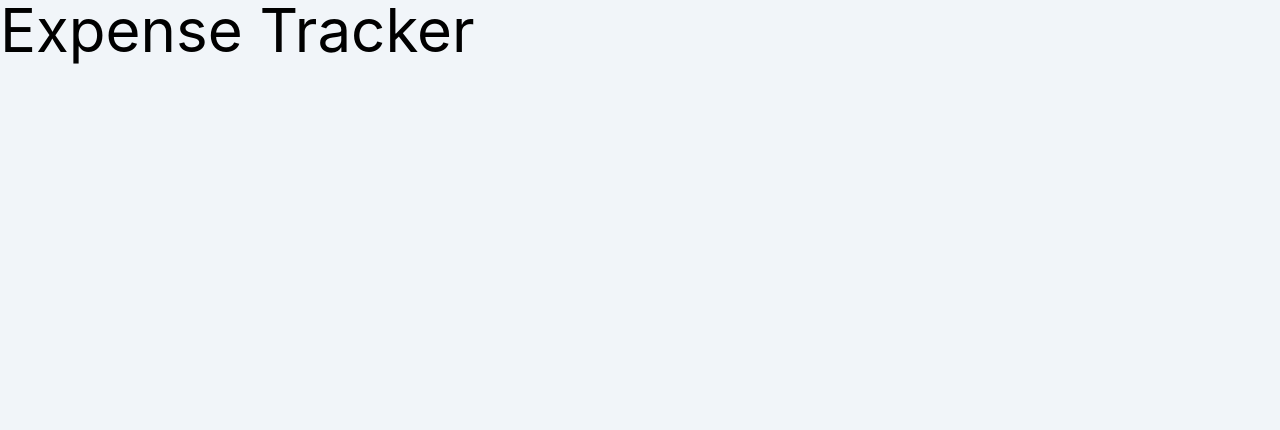
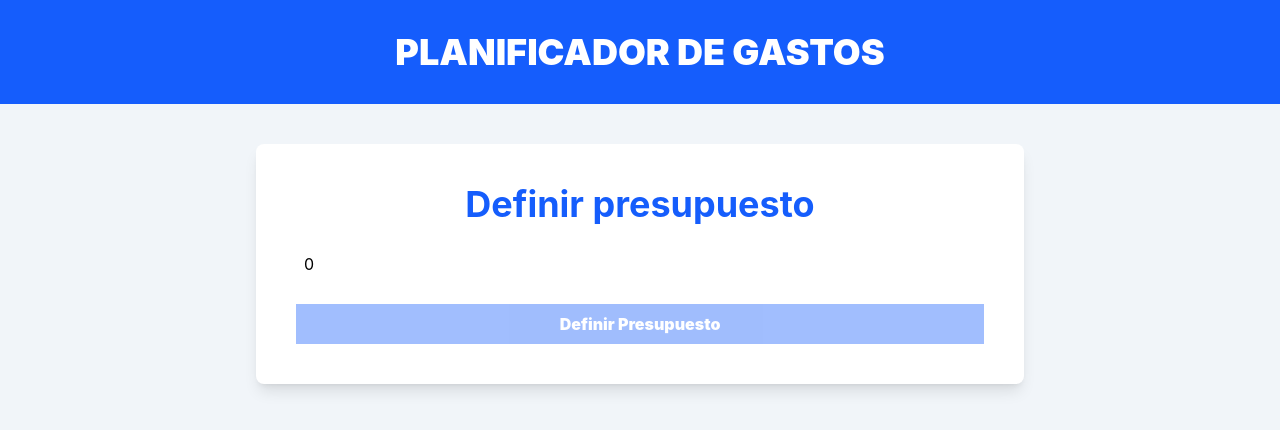
Before and after one commit to AlfonsoVidrio/expense-tracker, a React (Vite) app: page / in a window 1280 px wide. Shown: the top 430 px of the page. Built offline with nearby package versions, Linux system fonts and the light colour scheme.

Commit message:
feat: integrate BudgetProvider and BudgetForm into root components

```diff
--- a/src/App.tsx
+++ b/src/App.tsx
@@ -1,7 +1,20 @@
+// import { useContext } from "react"
+import { BudgetForm } from "./components/BudgetForm"
+// import { BudgetContext } from "./context/BudgetContext"
+
 export const App = () => {
+
   return (
     <>
-      <h1 className="text-6xl">Expense Tracker</h1>
+      <header className="bg-blue-600 py-8 max-h-72">
+        <h1 className="uppercase text-center font-black text-4xl text-white">
+          Planificador de Gastos
+        </h1>
+      </header>
+
+      <div className="max-w-3xl mx-auto bg-white shadow-lg rounded-lg mt-10 p-10">
+        <BudgetForm/>
+      </div>
     </>
   )
 }
--- a/src/main.tsx
+++ b/src/main.tsx
@@ -2,9 +2,12 @@
 import { createRoot } from 'react-dom/client'
 import './index.css'
 import { App } from './App.tsx'
+import { BudgetProvider } from './context/BudgetContext.tsx'
 
 createRoot(document.getElementById('root')!).render(
   <StrictMode>
-    <App />
+    <BudgetProvider>
+      <App />
+    </BudgetProvider>
   </StrictMode>,
 )
```
